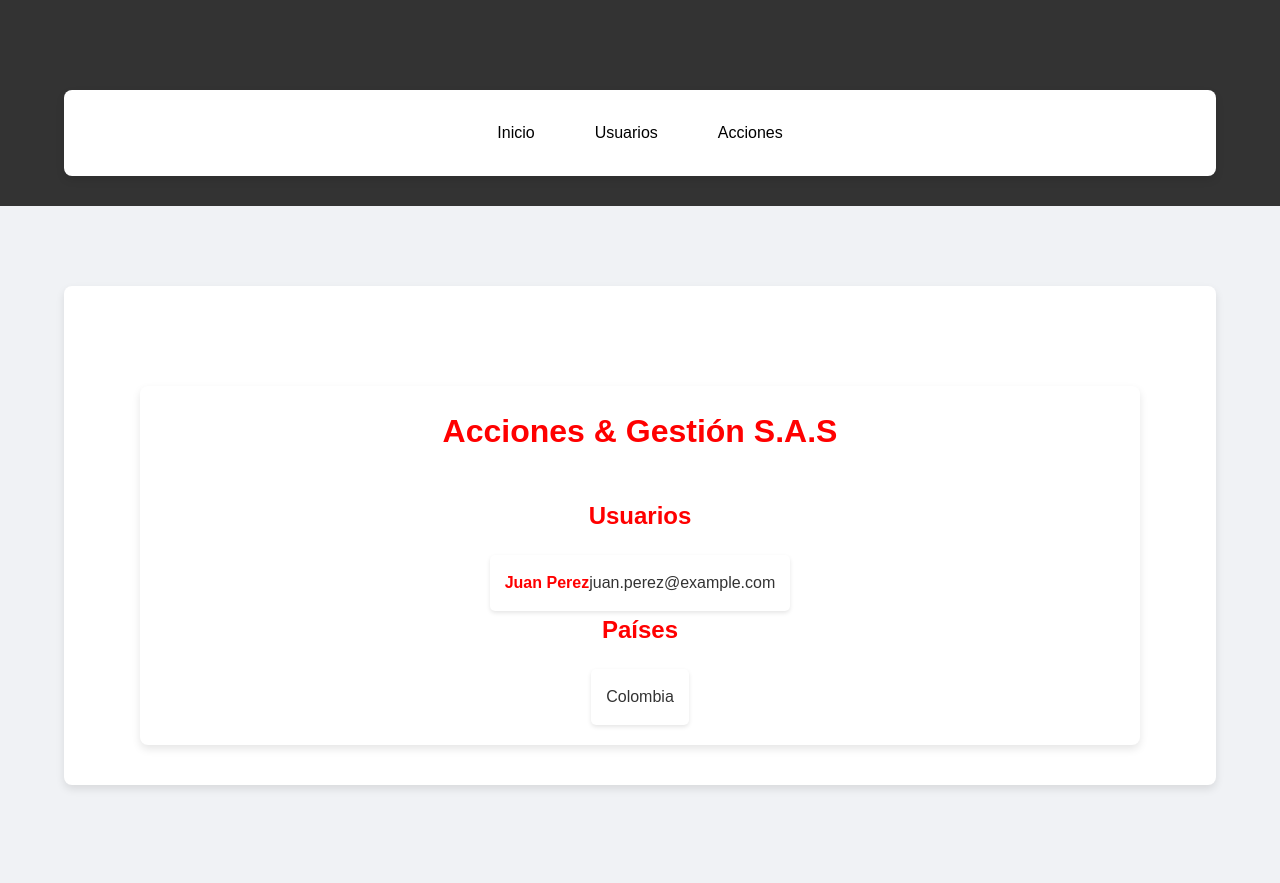
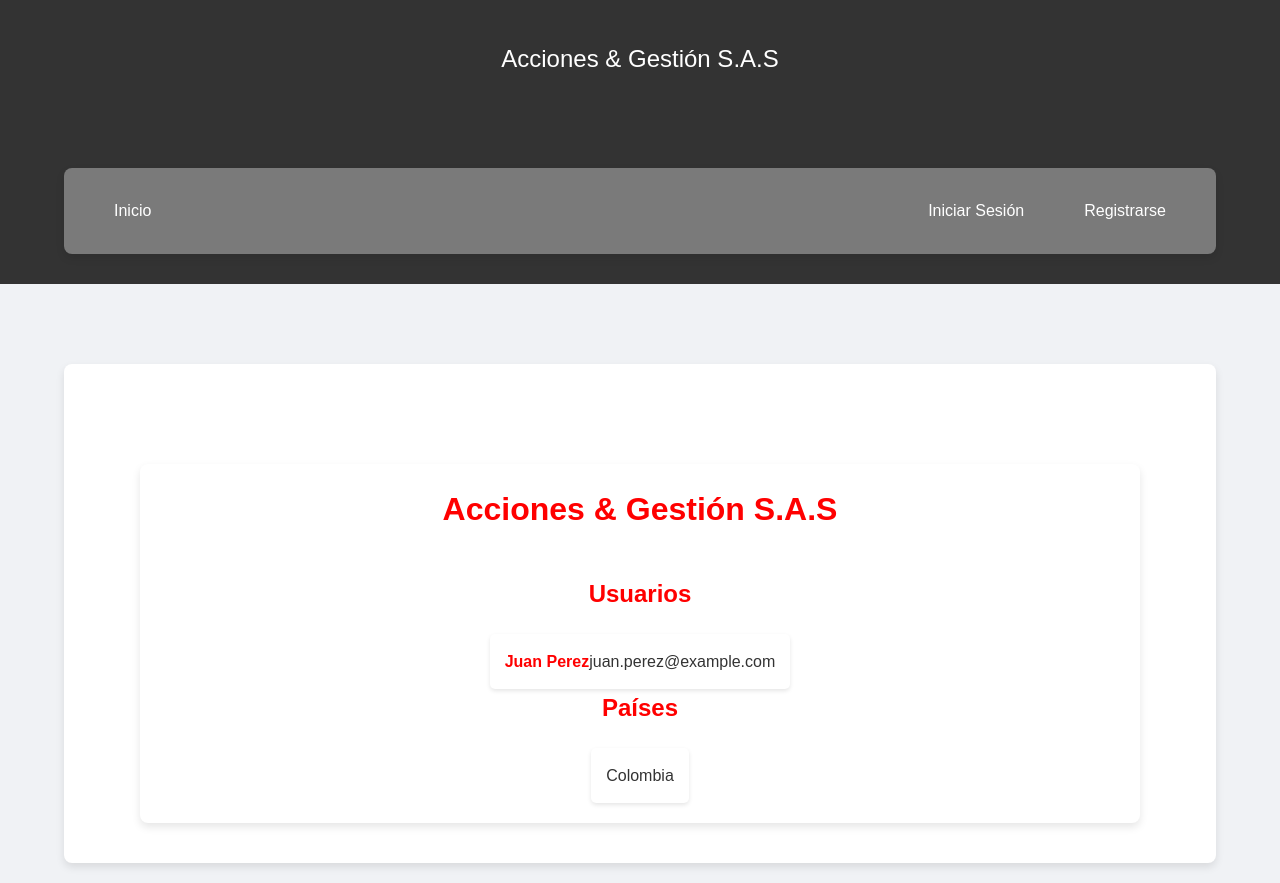
Before and after one commit to apu754/Proyecto, a React (Vite) app in the folder Frontend/Proyecto/: page / in a window 1280 px wide. Before the commit the page ends 805 px from the top, so only its background shows below. Built offline with nearby package versions, Linux system fonts and the light colour scheme.

Commit message:
Quite el login

```diff
--- a/Frontend/Proyecto/src/App.jsx
+++ b/Frontend/Proyecto/src/App.jsx
@@ -3,7 +3,8 @@ import { Route, BrowserRouter as Router, Routes } from 'react-router-dom';
 import NavBar from './Components/NavBar.jsx';
 import ActionPage from './Pages/ActionPage.jsx';
 import HomePage from './Pages/HomePage.jsx';
-import UserPage from './Pages/UserPage.jsx';
+
+import LoginPage from './Login/Login.jsx';
 import './index.css';
 
 function App() {
@@ -13,7 +14,7 @@ function App() {
       <div className='container'>
         <Routes>
           <Route path='/' element={<HomePage />} />
-          <Route path='/users' element={<UserPage />} />
+          <Route path='/login' element={<LoginPage />} />
           <Route path='/actions' element={<ActionPage />} />
         </Routes>
       </div>
--- a/Frontend/Proyecto/src/Components/NavBar.css
+++ b/Frontend/Proyecto/src/Components/NavBar.css
@@ -1,63 +1,35 @@
+.header-container {
+  text-align: center;
+  background-color: #333; /* Cambiar a un gris más minimalista */
+  color: #fff;
+}
+
+.header-title {
+  padding: 40px 0;
+  font-size: 1.5em;
+  padding-bottom: 0px;
+}
+
 .nav-bar {
   background-color: #333; /* Cambiar a un gris más minimalista */
   padding: 10px 0;
 }
 
 .nav-bar .container {
+  background-color: #7a7a7a;
   display: flex;
-  justify-content: center;
+  justify-content: space-between;
+  align-items: center;
+}
+
+.nav-bar .left-links,
+.nav-bar .right-links {
+  display: flex;
+  align-items: center;
 }
 
 .nav-bar .nav-link {
-  color: #fff;
-  margin: 0 15px;
-  text-decoration: none;
-  display: flex;
-  align-items: center;
-  transition: transform 0.3s ease; /* Agregar transición para suavizar el cambio de tamaño */
-}
-
-.nav-bar .nav-link:hover {
-  text-decoration: none;
-  transform: scale(1.05); /* Aumentar el tamaño en el hover */
-}
-
-.nav-bar .nav-icon {
-  width: 24px;
-  height: 24px;
-  margin-right: 5px;
-  transition: transform 0.3s ease; /* Agregar transición para suavizar el cambio de tamaño */
-}
-
-.nav-bar .nav-link:hover .nav-icon {
-  transform: scale(1.2); /* Aumentar el tamaño del ícono en el hover */
-}
-
-.nav-bar .badge {
-  background-color: #ff0000; /* Color azul para el indicador */
-  color: #fff;
-  border-radius: 50%;
-  padding: 4px 8px;
-  font-size: 12px;
-  margin-left: 5px;
-}
-
-.nav-bar a {
-  color: #000000;
-  margin: 0 15px;
-  text-decoration: none;
-  padding: 10px 15px;
-  border-radius: 4px;
-  transition: background-color 0.3s ease;
-}
-
-.nav-bar a:hover {
-  background-color: #333;
-  text-decoration: none;
-}
-
-.nav-bar .nav-link {
-  color: #fff;
+  color: #ffffff;
   margin: 0 15px;
   text-decoration: none;
   display: flex;
@@ -84,10 +56,12 @@
 }
 
 .nav-bar .badge {
-  background-color: #007bff; /* Color azul para el indicador */
   color: #fff;
   border-radius: 50%;
   padding: 4px 8px;
   font-size: 12px;
   margin-left: 5px;
 }
+.btn-inicio {
+  background-color: #4caf50; /* Color verde */
+}
--- a/Frontend/Proyecto/src/Components/NavBar.jsx
+++ b/Frontend/Proyecto/src/Components/NavBar.jsx
@@ -3,13 +3,26 @@ import './NavBar.css';
 
 const NavBar = () => {
   return (
-    <nav className='nav-bar'>
-      <div className='container'>
-        <Link to='/'>Inicio</Link>
-        <Link to='/users'>Usuarios</Link>
-        <Link to='/actions'>Acciones</Link>
-      </div>
-    </nav>
+    <header className='header-container'>
+      <div className='header-title'>Acciones & Gestión S.A.S</div>
+      <nav className='nav-bar'>
+        <div className='container'>
+          <div className='left-links'>
+            <Link to='/' className='nav-link'>
+              Inicio
+            </Link>
+          </div>
+          <div className='right-links'>
+            <Link to='/login' className='nav-link'>
+              Iniciar Sesión
+            </Link>
+            <Link to='/register' className='nav-link'>
+              Registrarse
+            </Link>
+          </div>
+        </div>
+      </nav>
+    </header>
   );
 };
 
--- a/Frontend/Proyecto/src/Login/Login.css
+++ b/Frontend/Proyecto/src/Login/Login.css
@@ -37,10 +37,10 @@ label {
 }
 
 .btn-primary {
-  background-color: #007bff;
+  background-color: #ff0000;
   color: #fff;
 }
 
 .btn-primary:hover {
-  background-color: #0056b3;
+  background-color: #d60101;
 }
--- a/Frontend/Proyecto/src/Pages/ActionPage.css
+++ /dev/null
@@ -1,10 +0,0 @@
-.action-page {
-  display: flex;
-  flex-direction: column;
-  align-items: center;
-}
-
-.action-page h1 {
-  margin-bottom: 20px;
-  color: #ff0000;
-}
--- a/Frontend/Proyecto/src/Pages/ActionPage.jsx
+++ /dev/null
@@ -1,12 +0,0 @@
-import './ActionPage.css';
-
-const ActionPage = () => {
-  return (
-    <div className='action-page container'>
-      <h1>Acciones</h1>
-      {/* Aquí puedes agregar el componente y lógica para listar acciones */}
-    </div>
-  );
-};
-
-export default ActionPage;
--- a/Frontend/Proyecto/src/Pages/UserPage.css
+++ /dev/null
@@ -1,10 +0,0 @@
-.user-page {
-  display: flex;
-  flex-direction: column;
-  align-items: center;
-}
-
-.user-page h1 {
-  margin-bottom: 20px;
-  color: #ff0000;
-}
--- a/Frontend/Proyecto/src/Pages/UserPage.jsx
+++ /dev/null
@@ -1,13 +0,0 @@
-import UserList from '../Components/UserList.jsx';
-import './UserPage.css';
-
-const UserPage = () => {
-  return (
-    <div className='user-page container'>
-      <h1>Usuarios</h1>
-      <UserList />
-    </div>
-  );
-};
-
-export default UserPage;
```
